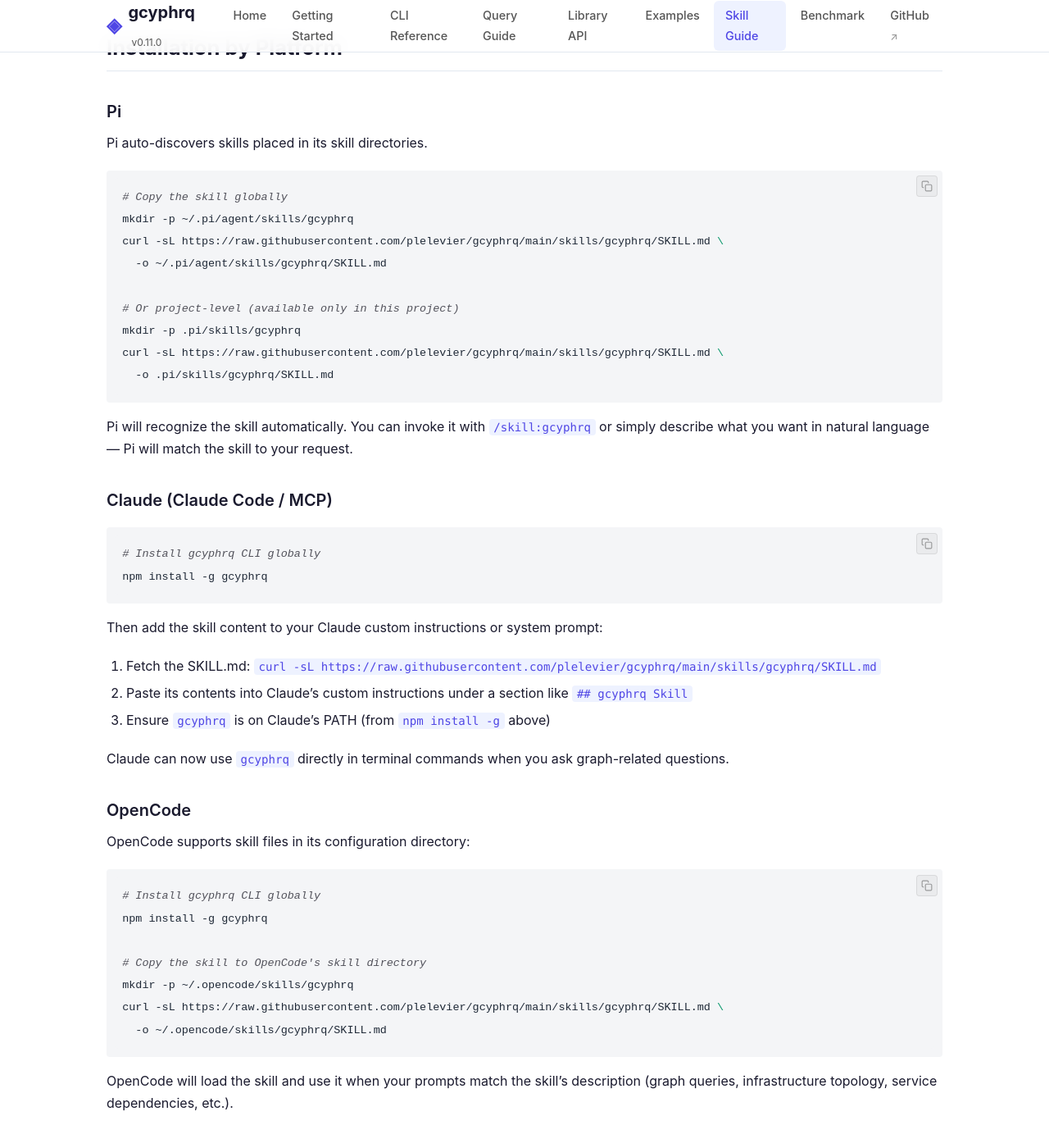
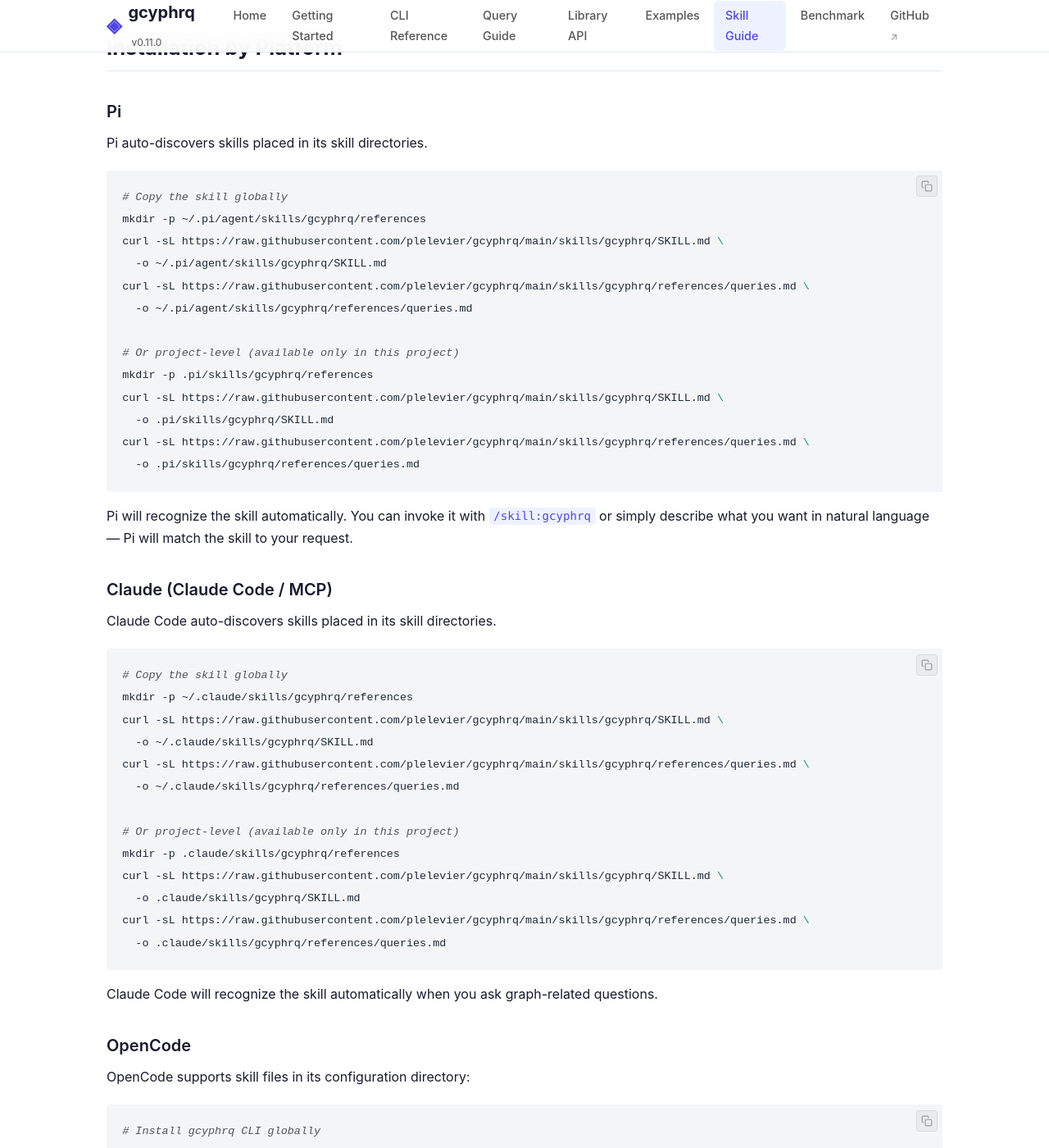
Before and after one commit to plelevier/gcyphrq, a Jekyll site: the page built from docs/skill.md, in a window 1280 px wide and 1400 px high, scrolled down 611 px. Shown: the whole window at 82% size. Built offline with Jekyll 4.4.1, drawn with Linux system fonts in a browser that asks for light colours; some of the changed text lies outside the part shown.

Commit message:
docs: update AGENTS.md architecture and Claude Code skill install (#13)
* docs: update AGENTS.md architecture to reflect lib.ts, graph.ts, indexes.ts

* docs: update Claude Code skill install to match pi/opencode pattern

* docs: add references/queries.md pointer to SKILL.md

* docs: include references/queries.md in skill install instructions

* fix: remove duplicate References section in SKILL.md

* docs: make SKILL.md references comment more generic

````diff
--- a/docs/skill.md
+++ b/docs/skill.md
@@ -31,32 +31,43 @@ Pi auto-discovers skills placed in its skill directories.
 
 ```bash
 # Copy the skill globally
-mkdir -p ~/.pi/agent/skills/gcyphrq
+mkdir -p ~/.pi/agent/skills/gcyphrq/references
 curl -sL https://raw.githubusercontent.com/plelevier/gcyphrq/main/skills/gcyphrq/SKILL.md \
   -o ~/.pi/agent/skills/gcyphrq/SKILL.md
+curl -sL https://raw.githubusercontent.com/plelevier/gcyphrq/main/skills/gcyphrq/references/queries.md \
+  -o ~/.pi/agent/skills/gcyphrq/references/queries.md
 
 # Or project-level (available only in this project)
-mkdir -p .pi/skills/gcyphrq
+mkdir -p .pi/skills/gcyphrq/references
 curl -sL https://raw.githubusercontent.com/plelevier/gcyphrq/main/skills/gcyphrq/SKILL.md \
   -o .pi/skills/gcyphrq/SKILL.md
+curl -sL https://raw.githubusercontent.com/plelevier/gcyphrq/main/skills/gcyphrq/references/queries.md \
+  -o .pi/skills/gcyphrq/references/queries.md
 ```
 
 Pi will recognize the skill automatically. You can invoke it with `/skill:gcyphrq` or simply describe what you want in natural language — Pi will match the skill to your request.
 
 ### Claude (Claude Code / MCP)
 
+Claude Code auto-discovers skills placed in its skill directories.
+
 ```bash
-# Install gcyphrq CLI globally
-npm install -g gcyphrq
+# Copy the skill globally
+mkdir -p ~/.claude/skills/gcyphrq/references
+curl -sL https://raw.githubusercontent.com/plelevier/gcyphrq/main/skills/gcyphrq/SKILL.md \
+  -o ~/.claude/skills/gcyphrq/SKILL.md
+curl -sL https://raw.githubusercontent.com/plelevier/gcyphrq/main/skills/gcyphrq/references/queries.md \
+  -o ~/.claude/skills/gcyphrq/references/queries.md
+
+# Or project-level (available only in this project)
+mkdir -p .claude/skills/gcyphrq/references
+curl -sL https://raw.githubusercontent.com/plelevier/gcyphrq/main/skills/gcyphrq/SKILL.md \
+  -o .claude/skills/gcyphrq/SKILL.md
+curl -sL https://raw.githubusercontent.com/plelevier/gcyphrq/main/skills/gcyphrq/references/queries.md \
+  -o .claude/skills/gcyphrq/references/queries.md
 ```
 
-Then add the skill content to your Claude custom instructions or system prompt:
-
-1. Fetch the SKILL.md: `curl -sL https://raw.githubusercontent.com/plelevier/gcyphrq/main/skills/gcyphrq/SKILL.md`
-2. Paste its contents into Claude's custom instructions under a section like `## gcyphrq Skill`
-3. Ensure `gcyphrq` is on Claude's PATH (from `npm install -g` above)
-
-Claude can now use `gcyphrq` directly in terminal commands when you ask graph-related questions.
+Claude Code will recognize the skill automatically when you ask graph-related questions.
 
 ### OpenCode
 
@@ -67,9 +78,11 @@ OpenCode supports skill files in its configuration directory:
 npm install -g gcyphrq
 
 # Copy the skill to OpenCode's skill directory
-mkdir -p ~/.opencode/skills/gcyphrq
+mkdir -p ~/.opencode/skills/gcyphrq/references
 curl -sL https://raw.githubusercontent.com/plelevier/gcyphrq/main/skills/gcyphrq/SKILL.md \
   -o ~/.opencode/skills/gcyphrq/SKILL.md
+curl -sL https://raw.githubusercontent.com/plelevier/gcyphrq/main/skills/gcyphrq/references/queries.md \
+  -o ~/.opencode/skills/gcyphrq/references/queries.md
 ```
 
 OpenCode will load the skill and use it when your prompts match the skill's description (graph queries, infrastructure topology, service dependencies, etc.).
@@ -80,7 +93,8 @@ For any AI coding agent that supports custom instructions or system prompts:
 
 1. **Install the CLI**: `npm install -g gcyphrq`
 2. **Copy the SKILL.md** from `https://raw.githubusercontent.com/plelevier/gcyphrq/main/skills/gcyphrq/SKILL.md` into your agent's custom instructions
-3. **Point to your graph files** — replace `<graph.json>` in skill examples with paths to your actual graph files
+3. **Copy the reference file** from `https://raw.githubusercontent.com/plelevier/gcyphrq/main/skills/gcyphrq/references/queries.md` into a `references/` subdirectory alongside SKILL.md
+4. **Point to your graph files** — replace `<graph.json>` in skill examples with paths to your actual graph files
 
 ## Prerequisites
 
````
Also changed, not shown: AGENTS.md (+18 -4 lines), skills/gcyphrq/SKILL.md (+4 -0 lines), README.md.
